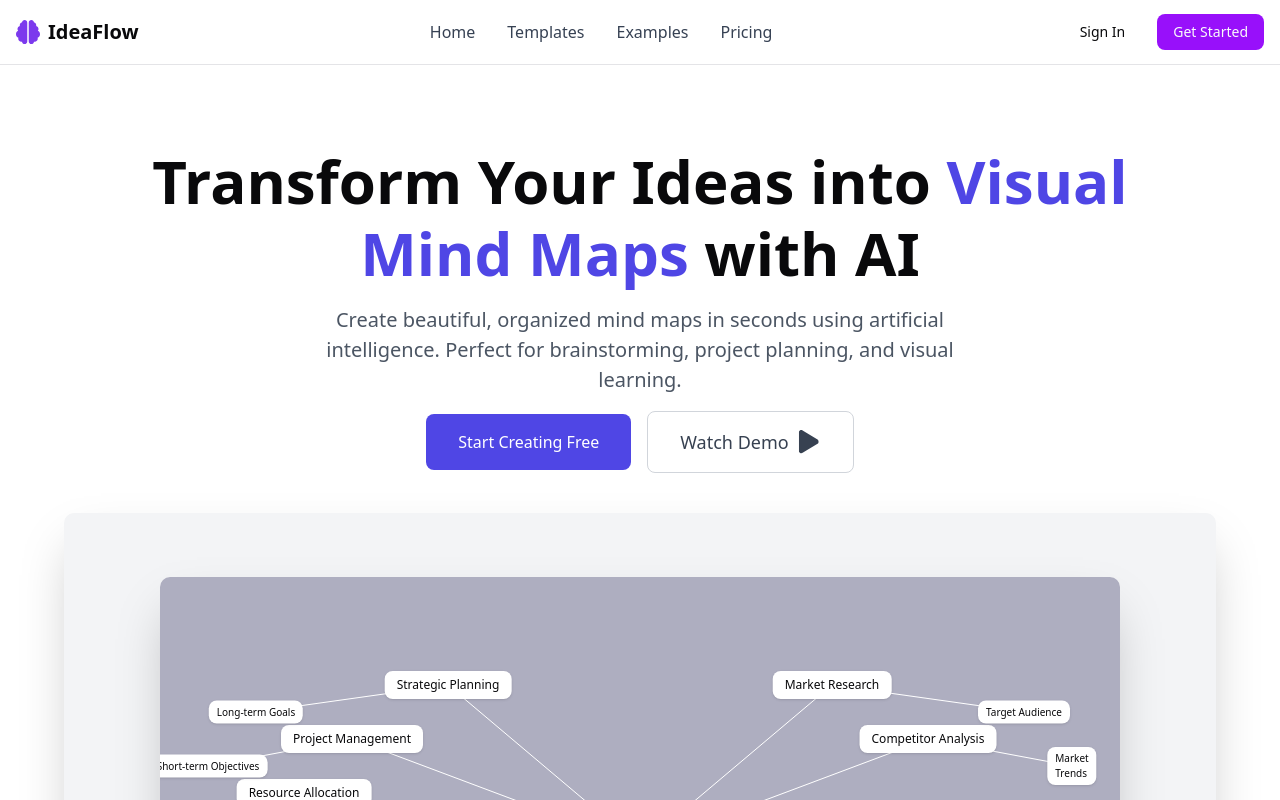
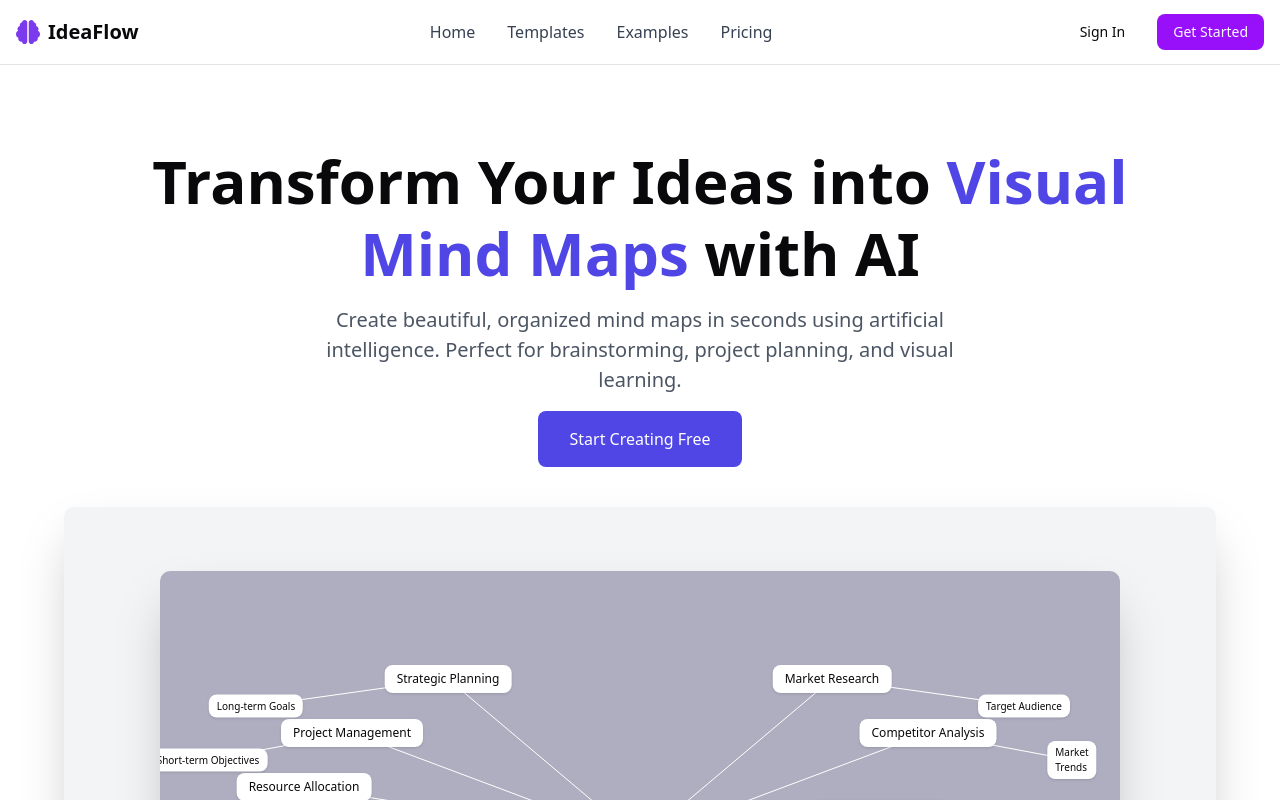
Before and after one commit to he4a00/ideaflow-client, a Next.js app: page / in a window 1280 px wide. Shown: the top 800 px of the page. Built offline with nearby package versions, Linux system fonts and the light colour scheme.

Commit message:
Refactor loading state handling in UserDiagrams and UserFav components. Removed unnecessary isFetching checks and cleaned up unused code in userApi and Hero component. Enhanced error handling in useSignup hook to provide user feedback on password requirements.

```diff
--- a/app/(profile)/profile/[userID]/diagrams/page.tsx
+++ b/app/(profile)/profile/[userID]/diagrams/page.tsx
@@ -19,13 +19,11 @@ import { useParams } from "next/navigation";
 const UserDiagrams = () => {
   const { userID } = useParams();
 
-  const {
-    data: userDiagrams,
-    isLoading,
-    isFetching,
-  } = useGetUserDiagrams({ userID: userID as string });
+  const { data: userDiagrams, isLoading } = useGetUserDiagrams({
+    userID: userID as string,
+  });
 
-  if (isLoading || isFetching) {
+  if (isLoading) {
     return (
       <div className="w-full h-full flex items-center justify-center">
         Loading...
@@ -77,30 +75,6 @@ const UserDiagrams = () => {
             key={diagram.diagramID}
             className="border rounded-lg overflow-hidden bg-white shadow-sm hover:shadow-md transition-shadow relative"
           >
-            <div className="absolute top-2 right-3 z-50">
-              <DropdownMenu>
-                <DropdownMenuTrigger
-                  asChild
-                  className="cursor-pointer outline-none"
-                >
-                  <button>
-                    <Ellipsis
-                      size={24}
-                      className=" text-[#4F46E5] bg-[#4F46E5]/20 rounded-full p-1"
-                    />
-                  </button>
-                </DropdownMenuTrigger>
-                <DropdownMenuContent
-                  align="end"
-                  className="bg-white shadow-lg rounded-md p-2"
-                >
-                  <DropdownMenuItem className="cursor-pointer outline-none">
-                    <DeleteButton diagramID={diagram.diagramID} />
-                  </DropdownMenuItem>
-                </DropdownMenuContent>
-              </DropdownMenu>
-            </div>
-
             <div className="relative h-40 z-10">
               {diagram.contentJson && (
                 <FlowPreview contentJson={diagram.contentJson} />
--- a/app/(profile)/profile/[userID]/favorites/page.tsx
+++ b/app/(profile)/profile/[userID]/favorites/page.tsx
@@ -10,16 +10,11 @@ import { useGetUserFavDiagrams } from "@/app/services/hooks/Diagram/useDiagram";
 import UnStarButton from "@/components/shared/UnStarButton";
 
 const UserFav = () => {
-  const {
-    data: favourites,
-    isLoading,
-    isFetching,
-    error,
-  } = useGetUserFavDiagrams();
+  const { data: favourites, isLoading, error } = useGetUserFavDiagrams();
 
   console.log(error?.message);
 
-  if (isLoading || isFetching) {
+  if (isLoading) {
     return (
       <div className="w-full h-full flex items-center justify-center">
         Loading...
@@ -29,7 +24,7 @@ const UserFav = () => {
   if (error) {
     return (
       <div className="w-full h-full flex items-center justify-center">
-        Failed to fetch favorites
+        No diagram found
       </div>
     );
   }
--- a/app/services/api/user/userApi.ts
+++ b/app/services/api/user/userApi.ts
@@ -1,4 +1,4 @@
-import { TSignIn, TSignUp } from "@/constants/types";
+import { TSignUp } from "@/constants/types";
 import api from "@/lib/api";
 
 export const Register = async ({ fullName, email, password }: TSignUp) => {
@@ -9,15 +9,6 @@ export const Register = async ({ fullName, email, password }: TSignUp) => {
   });
   return data;
 };
-
-export const Login = async ({ email, password }: TSignIn) => {
-  const { data } = await api.post("/Account/login", {
-    email,
-    password,
-  });
-  return data;
-};
-
 
 export const forgetPassword = async ({ email }: { email: string }) => {
   const { data } = await api.post("/Account/forgotPassword", { email });
--- a/app/services/hooks/useSignup.ts
+++ b/app/services/hooks/useSignup.ts
@@ -1,9 +1,11 @@
+/* eslint-disable @typescript-eslint/no-explicit-any */
 "use client";
 
 import { useMutation } from "@tanstack/react-query";
 import { useRouter } from "next/navigation";
 import { Register } from "../api/user/userApi";
 import { TSignUp } from "@/constants/types";
+import { toast } from "sonner";
 
 export const useSignup = ({ fullName, email, password }: TSignUp) => {
   const router = useRouter();
@@ -13,5 +15,12 @@ export const useSignup = ({ fullName, email, password }: TSignUp) => {
     onSuccess: () => {
       router.push(`/sign-in`);
     },
+    onError: (error: any) => {
+      if (error.status) {
+        toast(
+          "Passwords must have at least one non alphanumeric character., Passwords must have at least one lowercase ('a'-'z')., Passwords must have at least one uppercase ('A'-'Z')"
+        );
+      }
+    },
   });
 };
--- a/components/shared/Hero.tsx
+++ b/components/shared/Hero.tsx
@@ -20,40 +20,6 @@ const Hero = () => {
               Start Creating Free
             </button>
           </Link>
-          <button className="bg-white text-[#374151] flex items-center gap-2 px-4 py-2 sm:px-6 sm:py-3 md:px-8 md:py-4 rounded-md border border-[#D1D5DB] cursor-pointer">
-            <p className="text-sm sm:text-base md:text-lg">Watch Demo</p>
-            <svg
-              className="w-4 h-5 sm:w-5 sm:h-6 md:w-6 md:h-7"
-              viewBox="0 0 15 19"
-              fill="none"
-              xmlns="http://www.w3.org/2000/svg"
-            >
-              <g clipPath="url(#clip0_1_897)">
-                <g clipPath="url(#clip1_1_897)">
-                  <path
-                    d="M3.17578 1.62111C2.65547 1.30119 2.00156 1.29064 1.4707 1.58947C0.939844 1.88829 0.609375 2.45079 0.609375 3.06251V15.4375C0.609375 16.0492 0.939844 16.6117 1.4707 16.9106C2.00156 17.2094 2.65547 17.1953 3.17578 16.8789L13.3008 10.6914C13.8035 10.3856 14.1094 9.84064 14.1094 9.25001C14.1094 8.65939 13.8035 8.11798 13.3008 7.80861L3.17578 1.62111Z"
-                    fill="#374151"
-                  />
-                </g>
-              </g>
-              <defs>
-                <clipPath id="clip0_1_897">
-                  <rect
-                    width="13.5"
-                    height="18"
-                    fill="white"
-                    transform="translate(0.609375 0.25)"
-                  />
-                </clipPath>
-                <clipPath id="clip1_1_897">
-                  <path
-                    d="M0.609375 0.25H14.1094V18.25H0.609375V0.25Z"
-                    fill="white"
-                  />
-                </clipPath>
-              </defs>
-            </svg>
-          </button>
         </div>
       </div>
     </div>
```
